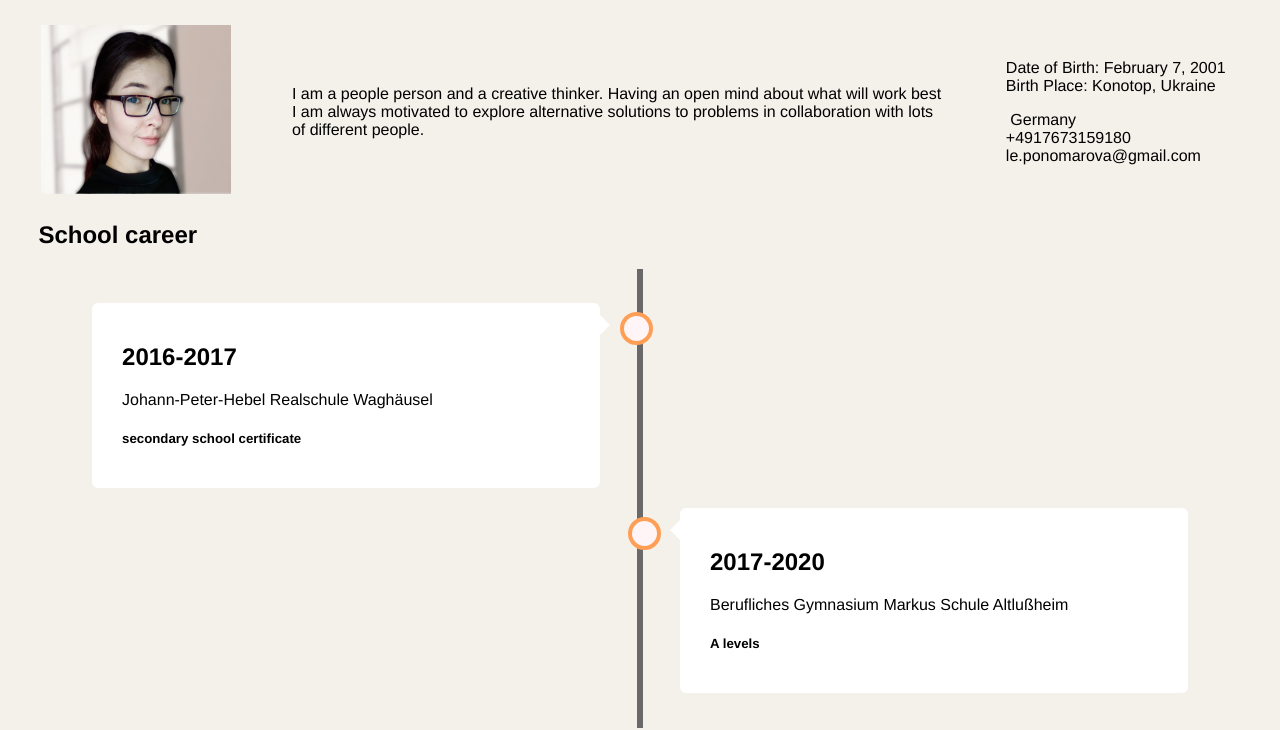
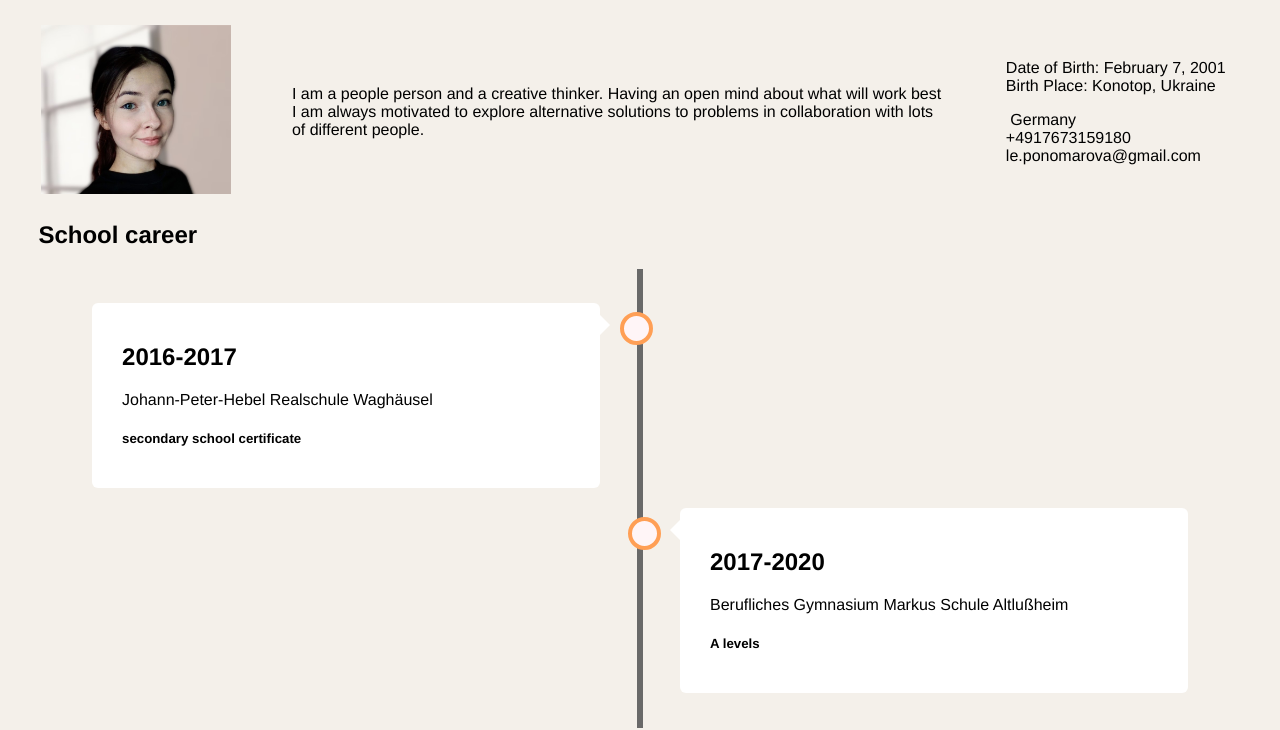
Before and after one commit to LenaP13/resume, a plain HTML site: page index.html in a window 1280 px wide. Shown: the part 100-830 px from the top of the page. Drawn offline with Linux system fonts and the light colour scheme.

Commit message:
Update index.html

```diff
--- a/index.html
+++ b/index.html
@@ -17,7 +17,7 @@
   </tr>
   <tbody>
     <tr>
-      <td><img src="resumebild.png" alt="Bewerbungsbild" width="190" height="169"></td>
+      <td><img src="BILDY.jpg" alt="Bewerbungsbild" width="190" height="169"></td>
       <td>&nbsp;</td>
       <td>I am a people person and a creative thinker. Having an open mind about what will work best I am always motivated to explore alternative solutions to problems in collaboration with lots of different people.</td>
       <td>&nbsp;</td>
```
